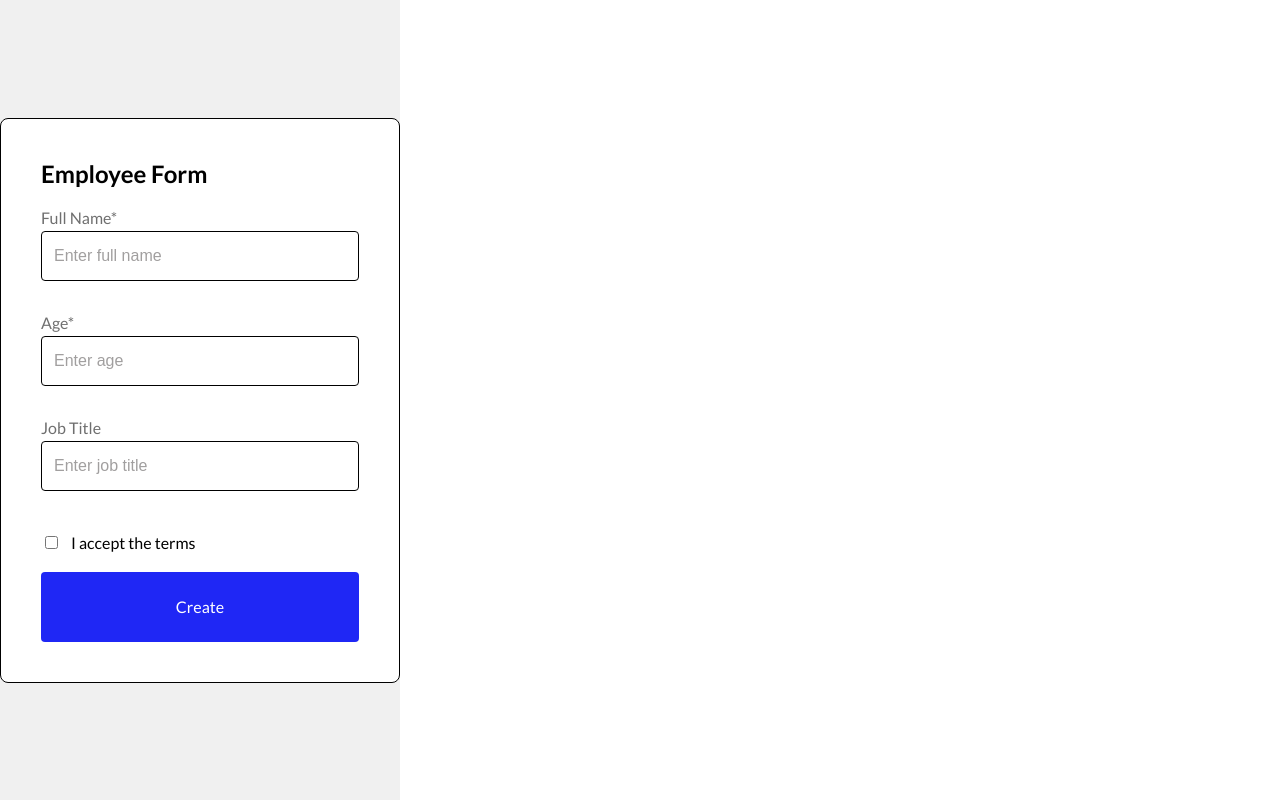
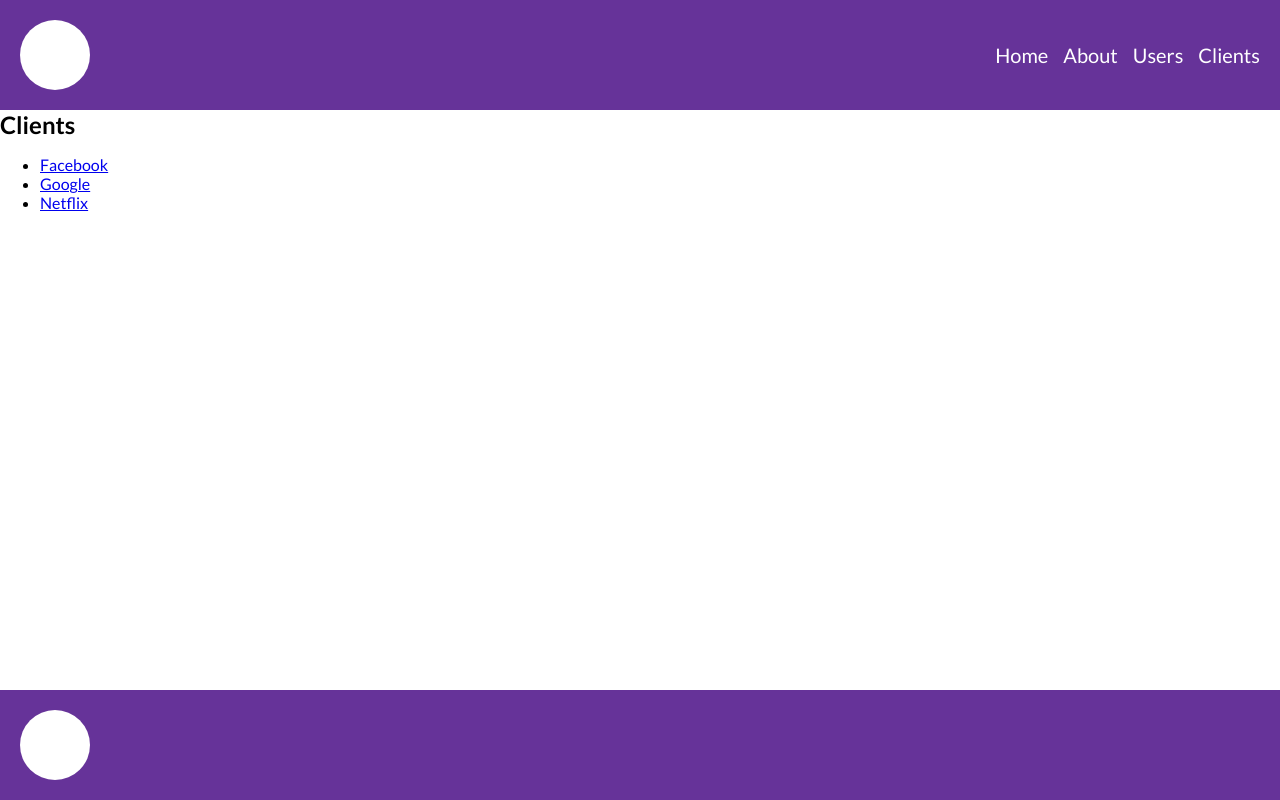
Before and after one commit to Volkde/React-ts, a React (Vite) app: page /clients in a window 1280 px wide. Built offline with nearby package versions, Linux system fonts and the light colour scheme.

Commit message:
HomeWork13.2

```diff
--- a/src/App.tsx
+++ b/src/App.tsx
@@ -1,20 +1,26 @@
+import { BrowserRouter, Routes, Route } from 'react-router-dom'
+
 import GlobalStyles from './styles/GlobalStyles'
-import { BrowserRouter, Routes, Route } from 'react-router-dom'
 
 //lessons
 // import Lesson06 from './lessons/Lesson06/Lesson06'
 // import Lesson07 from './lessons/Lesson07/Lesson07'
 // import Lesson08 from './lessons/Lesson08/Lesson08'
-//import Lesson10 from './lessons/Lesson10/Lesson10'
-//import Homework10 from "./homeworks/Homework10/Homework10";
-//import Lesson11 from './lessons/Lesson11/Lesson11'
-import Homework12 from './homeworks/Homework12/Homework12';
+// import Lesson09 from './lessons/Lesson09/Lesson09'
+// import Lesson10 from './lessons/Lesson10/Lesson10'
+// import Lesson12 from 'lessons/Lesson12/Lesson12'
 //---Lesson 13
 import Layout from './components/Layout/Layout'
 import Home from './pages/Home/Home'
 import About from './pages/About/About'
 import Users from './pages/Users/Users'
 import User from './pages/Users/components/User/User'
+
+import Clients from "./pages/Clients/Clients";
+import Facebook from "./pages/Clients/components/Facebook/Facebook";
+import Google from "./pages/Clients/components/Google/Google";
+import Netflix from "./pages/Clients/components/Netflix/Netflix";
+
 
 
 //homeworks
@@ -31,8 +37,29 @@ import User from './pages/Users/components/User/User'
 function App() {
 
   return (
-    <>
+    //BrowserRouter - компонент из react-router-dom, который позволяет нам работать с маршрутами
+    // по всему приложению
+    <BrowserRouter>
       <GlobalStyles />
+      <Layout>
+        {/* Routes - собирает все маршруты приложения */}
+        <Routes>
+          {/* Route - компонент, в который передаётся маршрут и контент,
+         который нужно отрисовать по этому маршруту в Layout */}
+          <Route path='/' element={<Home />} />
+          <Route path='/about' element={<About />} />
+          <Route path='/users' element={<Users />} />
+          <Route path='/users/user' element={<User />} />
+          <Route path="/clients" element={<Clients />} />
+          <Route path='/pages/Clients/components/Facebook' element={<Facebook />} />
+          <Route path='/pages/Clients/components/Google' element={<Google />} />
+          <Route path='/pages/Clients/components/Netflix' element={<Netflix />} />
+
+
+
+
+        </Routes>
+      </Layout>
       {/* --Topic: TypeScript - Introduction */}
       {/* <Lesson06/> */}
       {/* <Consultation03 /> */}
@@ -49,8 +76,10 @@ function App() {
       {/* <Lesson10 /> */}
       {/* <Homework10 /> */}
       {/* --Topic: formik, yup */}
-      <Homework12 />
-    </>
+      {/* <Lesson12 /> */}
+      {/* <Homework12/> */}
+    </BrowserRouter>
   )
 }
-export default App;
+
+export default App
--- a/src/components/Layout/Layout.tsx
+++ b/src/components/Layout/Layout.tsx
@@ -1,3 +1,6 @@
+import { NavLink } from "react-router-dom";
+import styled from "@emotion/styled";
+
 import {
     LayoutComponent,
     Header,
@@ -13,7 +16,8 @@ import {
     return (
       <LayoutComponent>
         <Header>
-          <LogoContainer></LogoContainer>
+        <LogoContainer onClick={() => window.location.href = "/"}></LogoContainer>
+
           <NavContainer>
             <StyledNavLink
               to='/'
@@ -36,11 +40,14 @@ import {
               }>
               Users
             </StyledNavLink>
+
+            <StyledNavLink to="/clients">Clients</StyledNavLink>
+
           </NavContainer>
         </Header>
         <Main>{children}</Main>
         <Footer>
-          <LogoContainer></LogoContainer>
+        <LogoContainer onClick={() => window.location.href = "/"}></LogoContainer>
         </Footer>
       </LayoutComponent>
     )
--- /dev/null
+++ b/src/pages/Clients/Clients.tsx
@@ -0,0 +1,26 @@
+import React from "react";
+import { Link } from "react-router-dom";
+
+function Clients() {
+    return (
+        <div>
+        <h2>Clients </h2>
+        <ul>
+        <li>
+            <Link to="/pages/Clients/components/Facebook">Facebook</Link>
+        </li>
+
+        <li>
+            <Link to="/pages/Clients/components/Google">Google</Link>
+        </li>
+
+        <li>
+            <Link to="/pages/Clients/components/Netflix">Netflix</Link>
+        </li>
+        </ul>
+
+        </div>
+    );
+}
+
+export default Clients;
--- /dev/null
+++ b/src/pages/Clients/components/Facebook/Facebook.tsx
@@ -0,0 +1,14 @@
+import React from "react";
+
+function Facebook() {
+    return (
+
+        <div>
+            <h2>Facebook</h2>
+            <p>Мы уже больше 5 лет поставляем ручки с логотипами для их офиса</p>
+        </div>
+
+    );
+}
+
+export default Facebook;
--- /dev/null
+++ b/src/pages/Clients/components/Google/Google.tsx
@@ -0,0 +1,14 @@
+import React from "react";
+
+function Google() {
+  return (
+
+    <div>
+      <h2>Google</h2>
+      <p>Тапочки для ног с логотипом гугл? Леко и тепло, весь офис доволен</p>
+    </div>
+  );
+
+}
+
+export default Google;
--- /dev/null
+++ b/src/pages/Clients/components/Netflix/Netflix.tsx
@@ -0,0 +1,14 @@
+import React from "react";
+
+function Netflix() {
+
+  return (
+    <div>
+      <h2>Netflix</h2>
+      <p>Любите сериалы как и мы сомтрет бесплатно? Тогда у вас должен быть такой же классный клиет как нетфликс, оплату берем подпиской и поп корном</p>
+    </div>
+
+  ) ;
+}
+
+export default Netflix;
```
